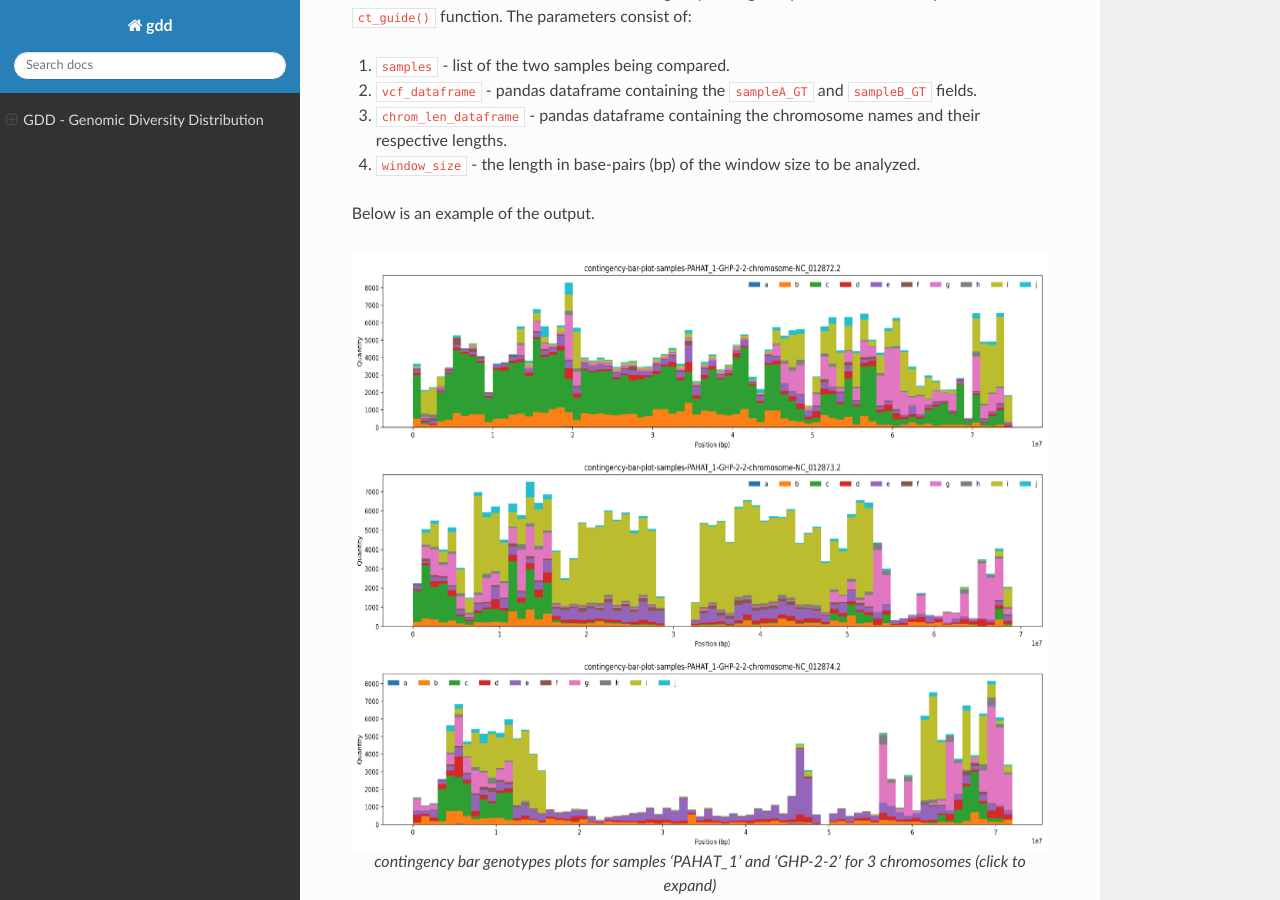
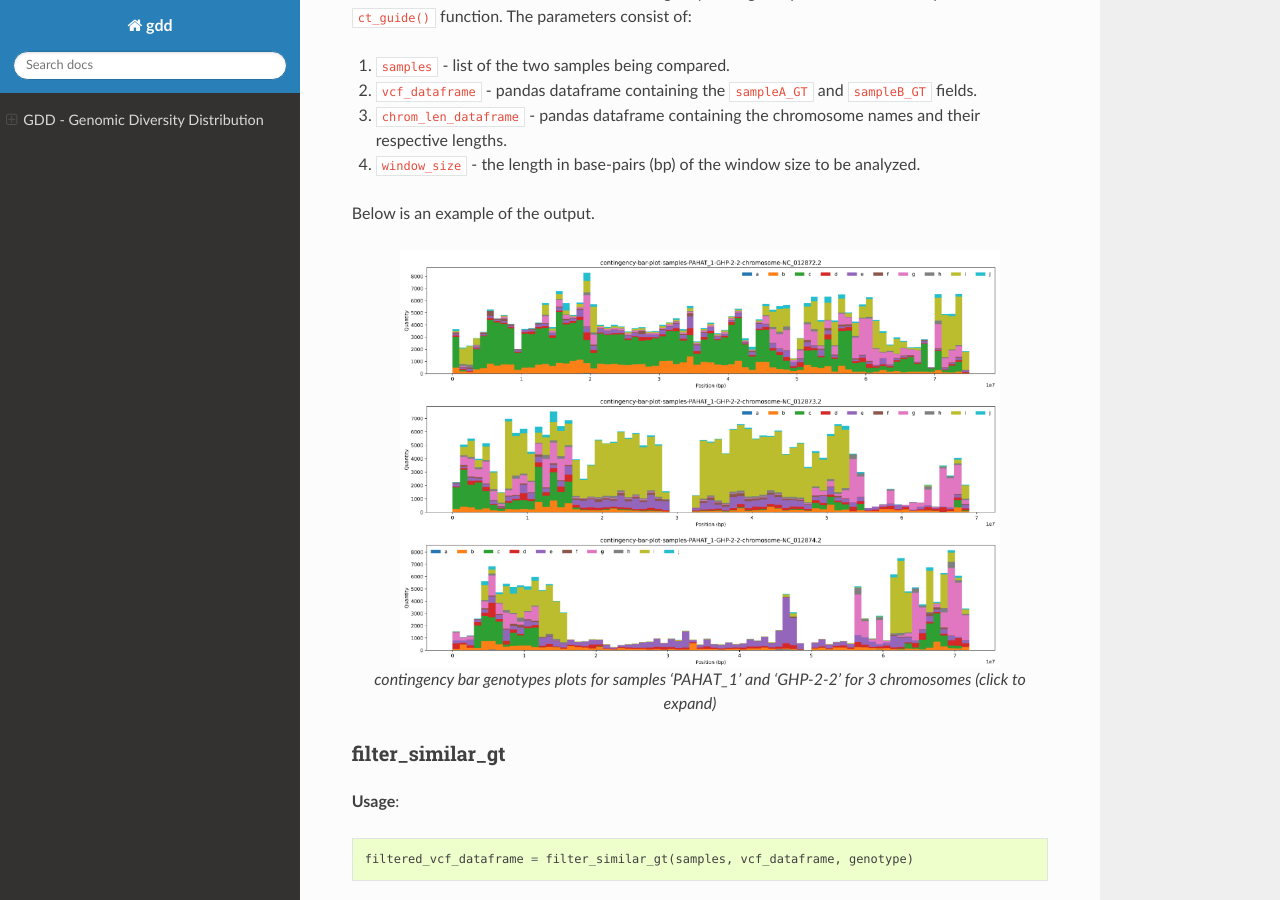
Before and after one commit to amora197/pbgl-gdd, a Sphinx documentation site: the page built from docs/source/index.rst, in a window 1280 px wide and 900 px high, scrolled down 2335 px. Built offline with Sphinx 7.4.7 and the Read the Docs theme 2.0.0, drawn with Linux system fonts in a browser that asks for light colours.

Commit message:
edited the width of images

```diff
--- a/docs/source/index.rst
+++ b/docs/source/index.rst
@@ -111,7 +111,7 @@ Below is an example of the output.
 
 .. figure:: ../images/ctbarplot.png
    :alt: ct-bar-plot
-   :height: 600px
+   :width: 600
    :align: center
 
    contingency bar genotypes plots for samples 'PAHAT_1' and 'GHP-2-2' for 3 chromosomes (click to expand)
@@ -176,7 +176,7 @@ Below an example figure can be seen.
 
 .. figure:: ../images/gtbarplots.png
    :alt: gt-bar-plots
-   :height: 600px
+   :width: 600
    :align: center
 
    genotype bar plots for samples 'PAHAT_1' and 'GHP-2-2' for 3 chromosomes (click to expand)
@@ -202,7 +202,7 @@ Below an example figure can be seen.
 
 .. figure:: ../images/gtplot.png
    :alt: gt-plot
-   :height: 600px
+   :width: 600
    :align: center
 
    genotype plots for samples 'PAHAT_1' and 'GHP-2-2' for all chromosomes (click to expand)
@@ -228,7 +228,7 @@ Below an example figure can be seen.
 
 .. figure:: ../images/gtplots.png
    :alt: gt-plots
-   :height: 600px
+   :width: 600
    :align: center
 
    genotype plots for samples 'PAHAT_1' and 'GHP-2-2' for 3 chromosomes (click to expand)
@@ -259,21 +259,21 @@ Below multiple example figures for ``DP``, ``TYPE`` and ``PAHAT_1_GT`` can be se
 
 .. figure:: ../images/dphist.png
    :alt: dp-hist
-   :height: 600px
+   :width: 600
    :align: center
 
    ``DP`` histogram for 'PAHAT_1' for all chromosomes (click to expand)
 
 .. figure:: ../images/typehist.png
    :alt: type-hist
-   :height: 600px
+   :width: 600
    :align: center
 
    ``TYPE`` of mutations histogram for all samples and all chromosomes (click to expand)
 
 .. figure:: ../images/gthist.png
    :alt: gt-hist
-   :height: 600px
+   :width: 600
    :align: center
 
    ``PAHAT_1_GT`` histogram of sample ``PAHAT_1`` available genotypes in all chromosomes (click to expand)
```
